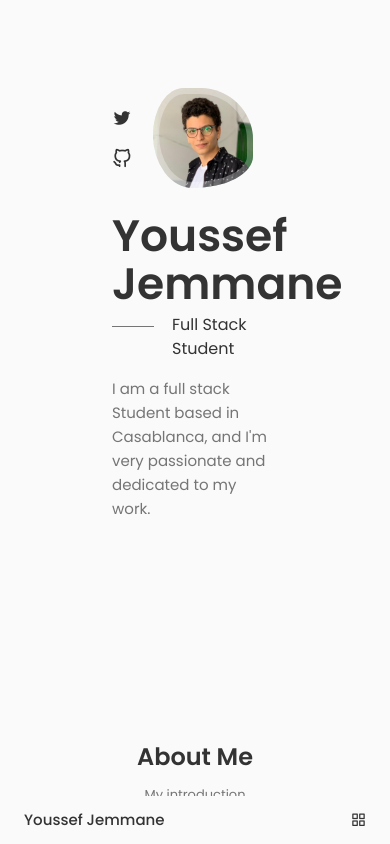
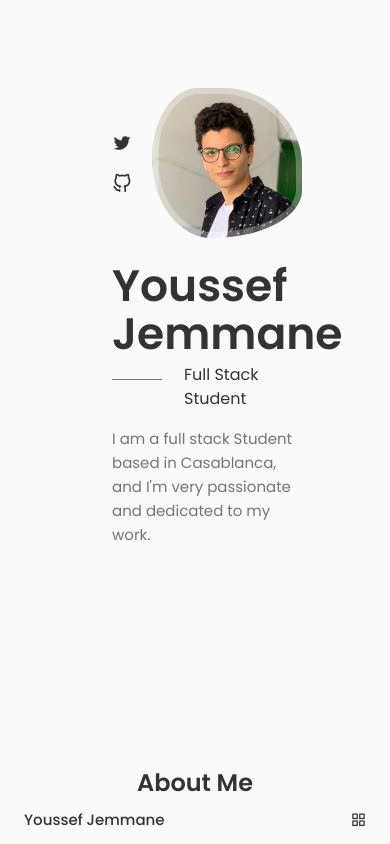
Before and after one commit to YoussefJemmane/Portfolio-v2, a React (Vite) app: page / in a window 390 px wide. Shown: the top 844 px of the page. Built offline with nearby package versions, Linux system fonts and the light colour scheme.

Commit message:
update home.css

```diff
--- a/src/components/home/home.css
+++ b/src/components/home/home.css
@@ -152,8 +152,18 @@
 }
 
 @media screen and (min-width: 350px) and (max-width: 490px) {
-  .home__img {
-    width: 100px;
-    height: 100px;
+  .home__img{
+    width: 150px;
+    height: 150px;
+  }
+  .home__subtitle{
+    padding-left: 4.5rem;
+  }
+  .home__subtitle::before{
+    width: 50px;
+    top: 1rem;
+  }
+  .home__scroll{
+    margin-left: 4.5rem;
   }
 }
```
